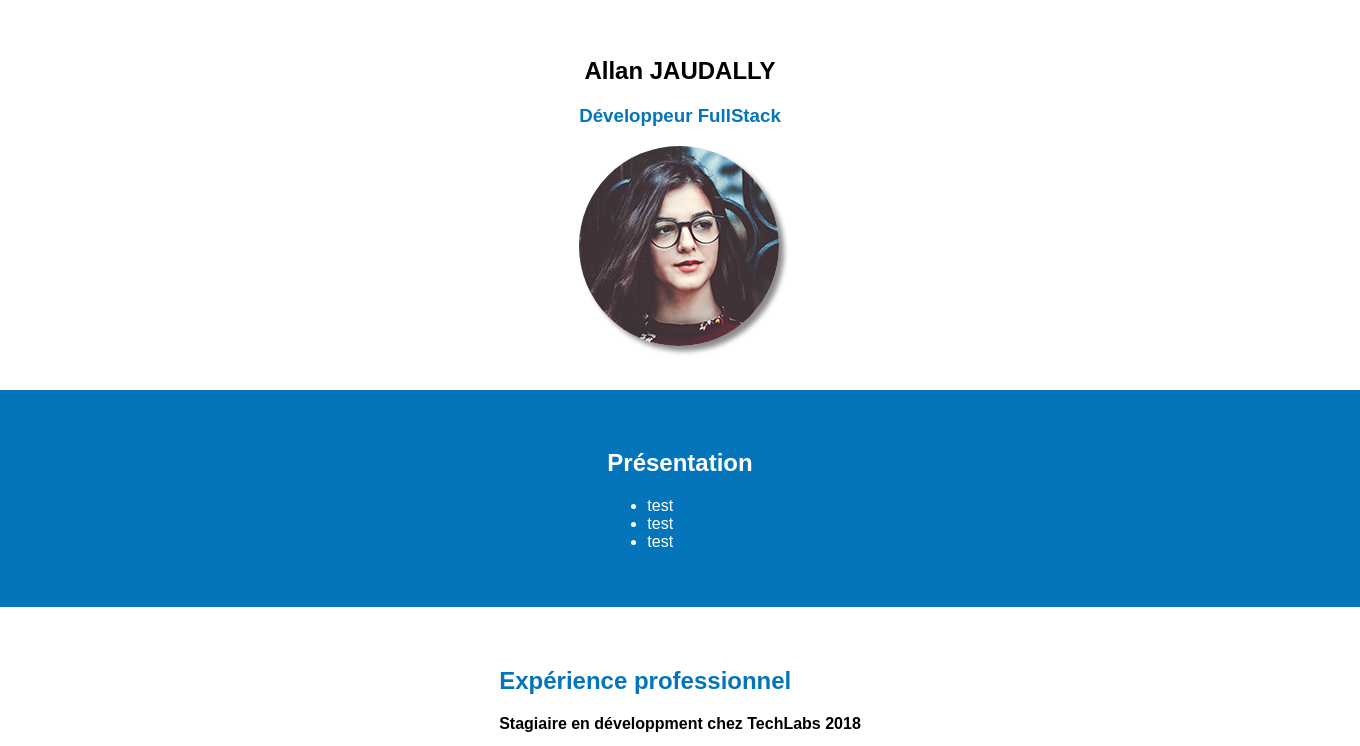
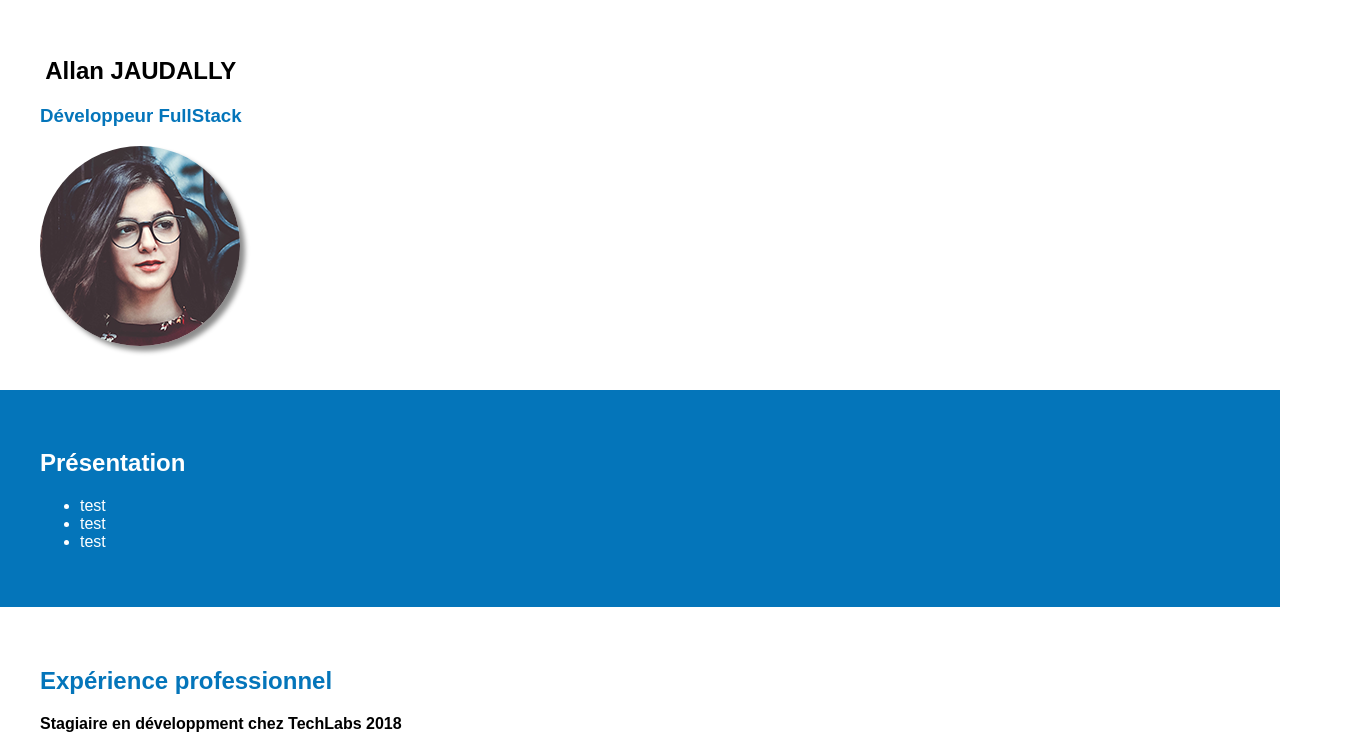
Before and after one commit to nerfic/nerfic.github.io, a plain HTML site: page index.html in a window 1280 px wide. Shown: the part 53-799 px from the top of the page, 1360 px wide, since content can reach past the window. Drawn offline with Linux system fonts and the light colour scheme.

```diff
--- a/css/styles.css
+++ b/css/styles.css
@@ -24,10 +24,8 @@
 }
 
 section {
-  width: 100%;
   display: flex;
   padding: 40px 40px 40px 40px;
-  justify-content: center;
 }
 
 .nav ul {
```
